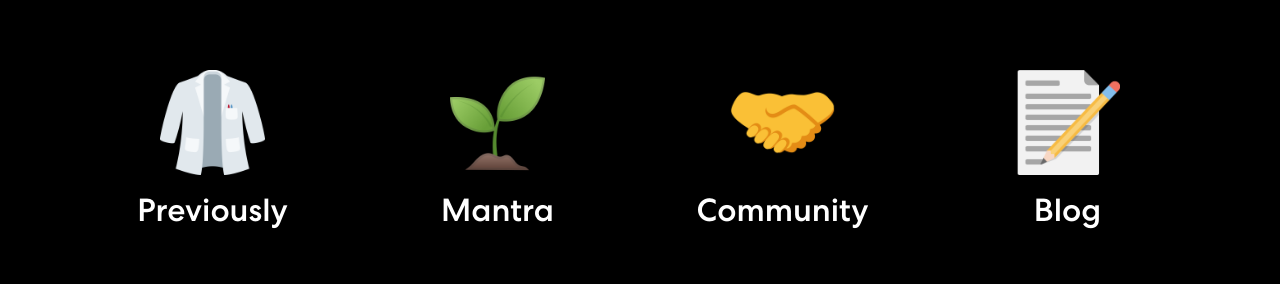
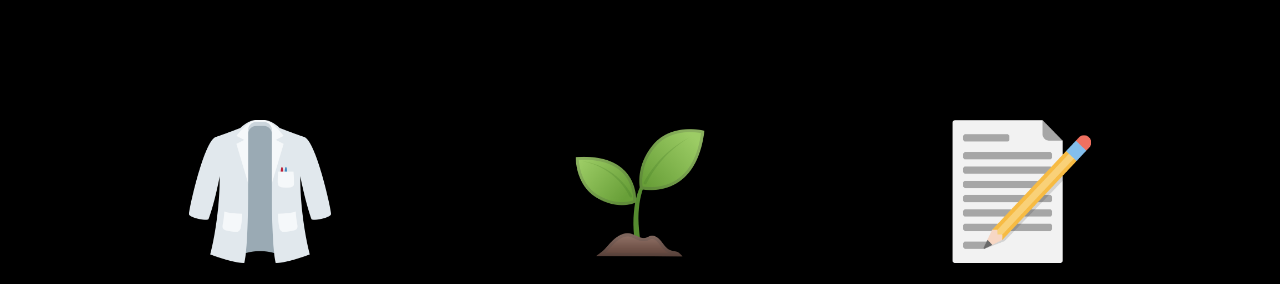
Before and after one commit to alexisintech/alexisintech.github.io, a React (Create React App) app: page / in a window 1280 px wide. Shown: the part 608-892 px from the top of the page. Built offline with nearby package versions, Linux system fonts and the light colour scheme.

Commit message:
updating about widgets...again

```diff
--- a/src/App.css
+++ b/src/App.css
@@ -307,14 +307,14 @@ nav.navbar .navbar-toggler[aria-expanded="true"] .navbar-toggler-icon {
 
 .banner {
   margin-top: 0;
-  padding: 250px 0 150px 0;
+  padding: 250px 0 200px 0;
 }
   @media all and (max-width:1025px){
     .banner {
       padding: 225px 0 150px 0;
     }
   }
-  @media all and (max-width:767px){
+  @media all and (max-width:770px){
     .banner {
       padding: 135px 0 110px 0;
     }
@@ -530,10 +530,10 @@ nav.navbar .navbar-toggler[aria-expanded="true"] .navbar-toggler-icon {
 /************ SKILLS ************/
 
 .skills {
-  padding: 200px 0 50px 0;
+  padding: 200px 0 75px 0;
   position: relative;
 }
-  @media all and (max-width:767px){
+  @media all and (max-width:770px){
     .skills {
       padding: 150px 0 50px 0;
     }
--- a/src/components/About.js
+++ b/src/components/About.js
@@ -1,4 +1,4 @@
-import { Container, Row, OverlayTrigger, Tooltip } from "react-bootstrap";
+import { Container, Row } from "react-bootstrap";
 import labcoat from "../assets/imgs/labcoat.png";
 import seedling from "../assets/imgs/seedling.png";
 import hands from "../assets/imgs/shaking-hands.png";
@@ -25,11 +25,11 @@ export const About = () => {
             imgUrl={seedling}
             description="Alexis is incredibly passionate about her mantra: 'constantly learning, forever growing.' After surviving an adverse childhood, she spends every day creating a life to be proud of. Through reading, journaling, and spirituality, she dedicates herself to nurturing meaningful relationships, finding balance between stress versus positivity, and prioritizing consistent, active growth."
           />
-          <Widget
+          {/* <Widget
             title="Community"
             imgUrl={hands}
             description="Peace, Love, Unity, Respect. Alexis is incredibly proud to be a Community Relations Administrator of Space Fam, a community of 400+ ravers in Miami, FL. Alexis manages the community chat and discord server, organizes events and info sessions, and advocates for rave safety through drug education and awareness. She loves connecting electronic dance lovers with their favourite DJ's in the music industry."
-          />
+          /> */}
           <Widget
             title="Blog"
             imgUrl={write}
--- a/src/components/Widget.js
+++ b/src/components/Widget.js
@@ -18,7 +18,7 @@ const Widget = ({ title, imgUrl, description }) => {
   };
 
   return (
-    <Col xs={12} md={6} lg={3} className="mb-md-5">
+    <Col xs={12} md={4} className="mb-5">
       <div className="d-flex flex-column align-items-center text-center">
         <CustomOverlayTrigger>
           <img
```
